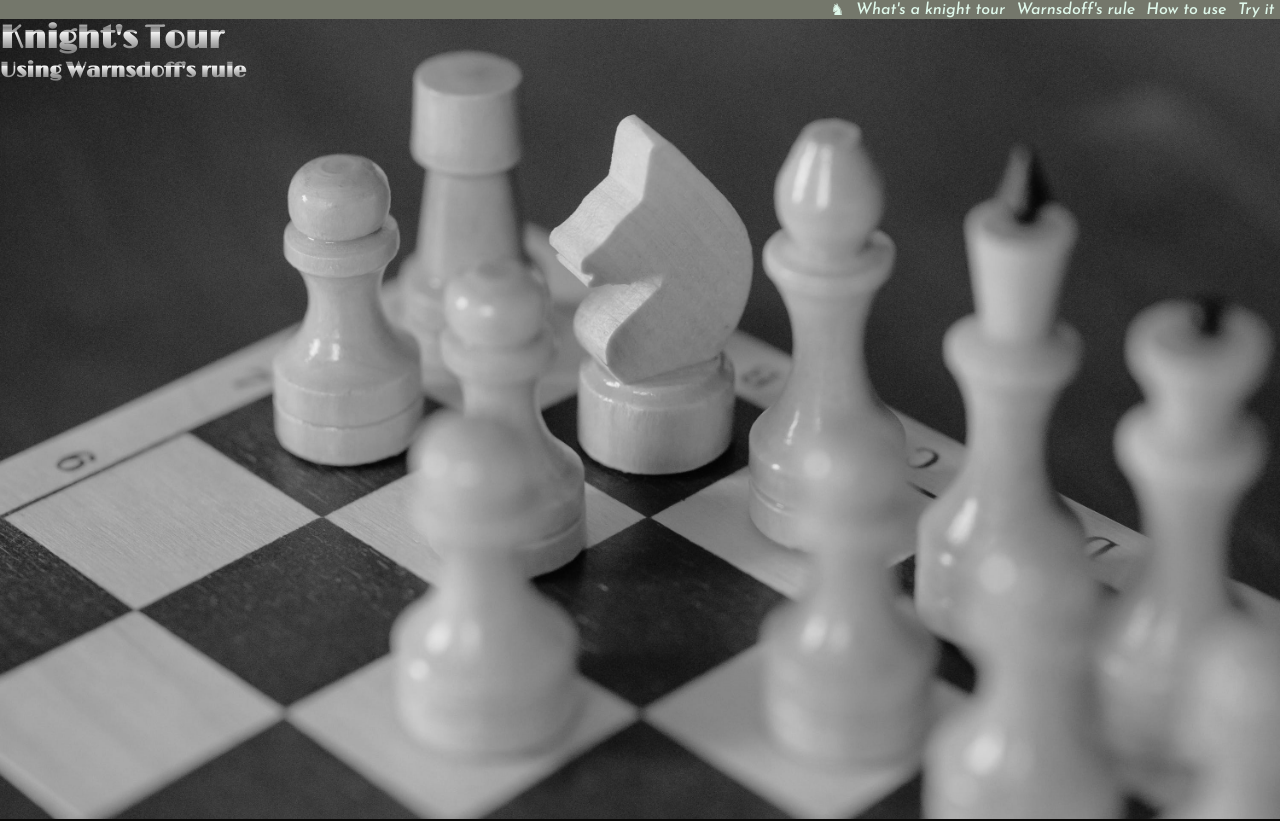
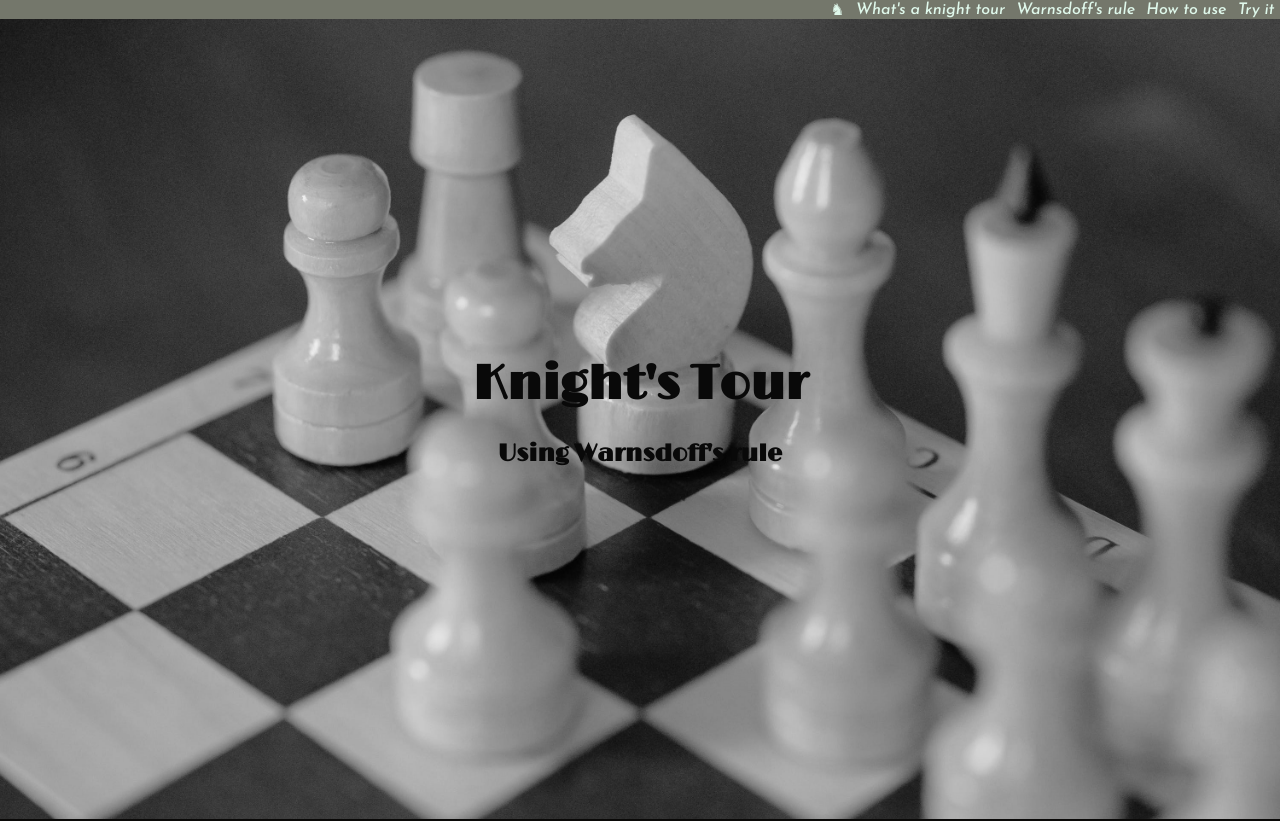
Before and after one commit to nmpellecchia/Knight-Tour, a plain HTML site: page index.html in a window 1280 px wide. Shown: the top 821 px of the page. Drawn offline with nearby package versions, Linux system fonts and the light colour scheme.

Commit message:
changed header titles

```diff
--- a/index.html
+++ b/index.html
@@ -23,8 +23,10 @@
     </nav>
     <header>
       <div class="bg-img">
-        <h1>Knight's Tour</h1>
-        <h2>Using Warnsdoff's rule</h2>
+        <div class="header-title">
+          <h1>Knight's Tour</h1>
+          <h2>Using Warnsdoff's rule</h2>
+        </div>
       </div>
     </header>
     <article id="knight-tour-explanation">
--- a/style.css
+++ b/style.css
@@ -26,8 +26,8 @@ body {
 }
 
 /* Generic styles */
-h1,
-h2 {
+article h2,
+main h2 {
   margin: 0;
   padding: 0;
   font-family: 'Limelight', cursive;
@@ -64,6 +64,30 @@ article {
   background-size: cover;
   overflow: hidden;
   filter: grayscale(100%);
+  /* to align the title */
+  display: flex;
+  justify-content: center;
+  align-items: center;
+}
+
+.header-title {
+  display: flex;
+  flex-direction: column;
+  justify-content: center;
+  align-items: center;
+}
+
+.header-title > h1 {
+  font-family: var(--title-font);
+  font-size: 3rem;
+  color: var(--base-black);
+  margin: 0.3rem;
+}
+
+.header-title > h2 {
+  font-family: var(--title-font);
+  font-size: 1.5rem;
+  color: var(--base-black);
 }
 
 /* Navbar */
```
